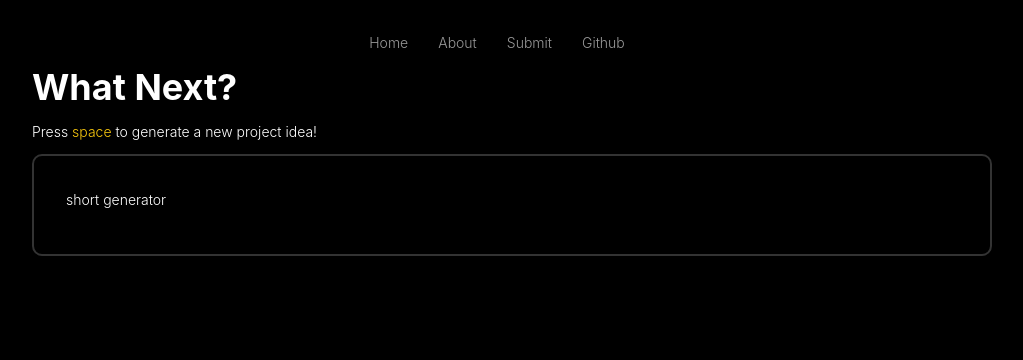
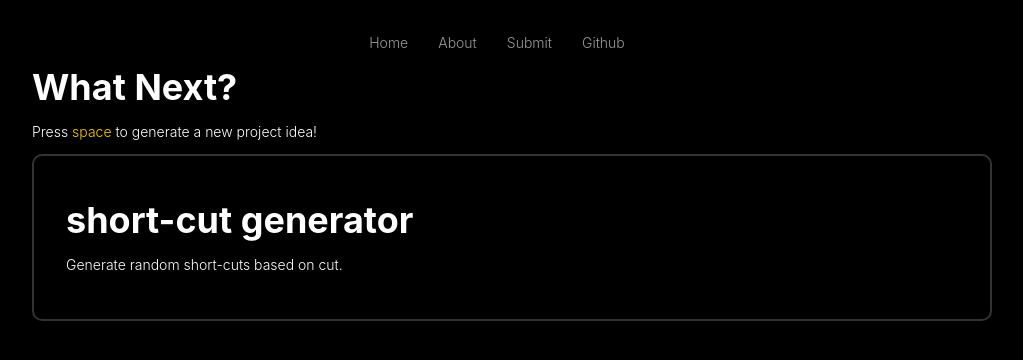
Before and after one commit to timothyac/what-next, a Next.js app: page / in a window 1280 px wide. Shown: the top 360 px of the page, without its empty margins (128-1151 px from the left). Built offline with nearby package versions, Linux system fonts and the light colour scheme.

Commit message:
adding support for descriptions

```diff
--- a/components/Idea.js
+++ b/components/Idea.js
@@ -1,10 +1,11 @@
 const Idea = props => {
-  let { name } = props.idea;
+  let { name, description } = props.idea;
 
   return (
     <div>
       <div className="card">
-        <p>{name}</p>
+        <h1>{name}</h1>
+        <p>{description}</p>
       </div>
 
       <style jsx>{`
--- a/pages/index.js
+++ b/pages/index.js
@@ -4,22 +4,22 @@ import Idea from "../components/Idea";
 
 const array = [
   {
-    name: "project generator"
+    name: "project generator",
+    description:
+      "Generate random projects for people who can't think of projects to start."
   },
   {
-    name: "short-cut generator"
+    name: "short-cut generator",
+    description: "Generate random short-cuts based on cut."
   },
   {
-    name: "short generator"
+    name: "generator generator",
+    description:
+      "Generate a random generator so that you can generate new generators"
   },
   {
-    name: "cut generator"
-  },
-  {
-    name: "generator generator"
-  },
-  {
-    name: "number generator"
+    name: "Number generator",
+    description: "Generate random numbers based on nothing."
   }
 ];
 
```
